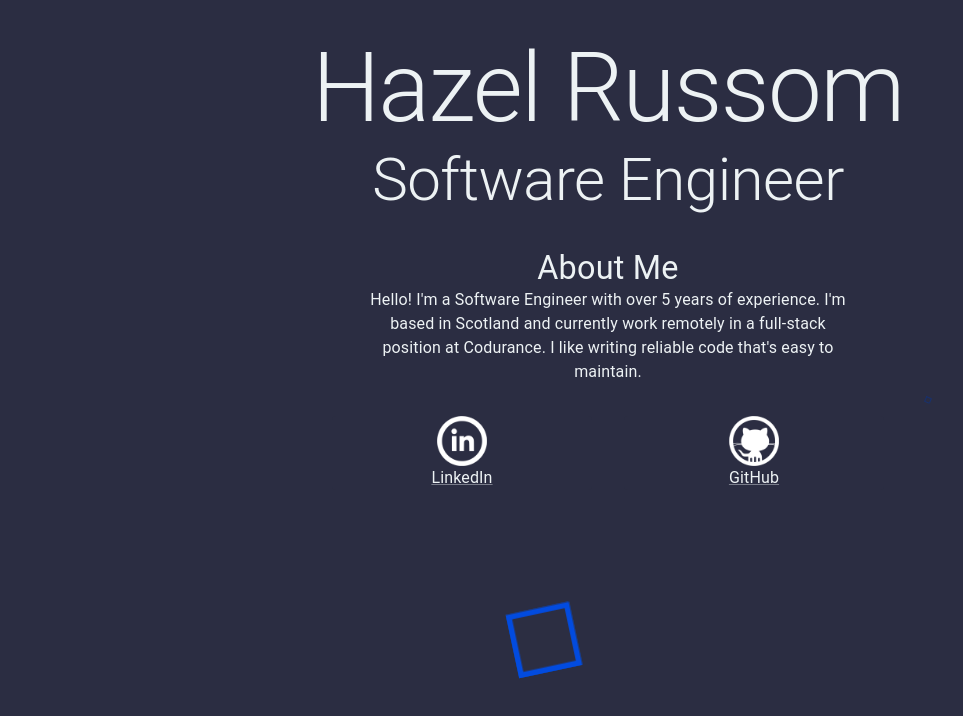
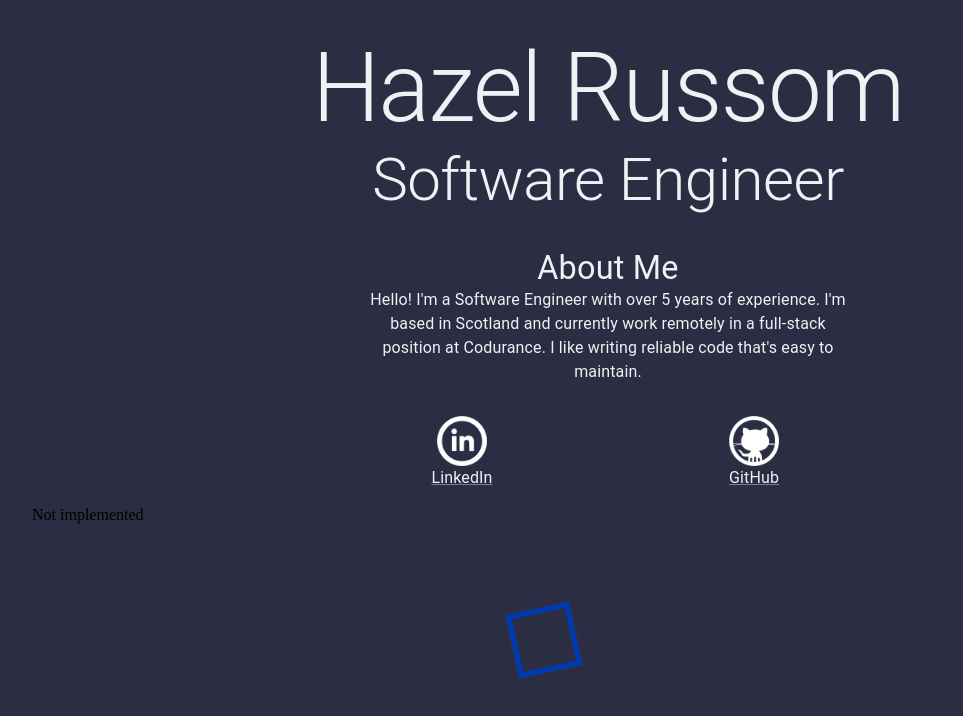
Before and after one commit to HazelRussom/hazelrussom.github.io, a React (Create React App) app: page / in a window 1280 px wide. Shown: the top 716 px of the page, without its empty margins (32-995 px from the left). Built offline with nearby package versions, Linux system fonts and the light colour scheme.

Commit message:
Init Projects | Update App.test

```diff
--- a/src/App.jsx
+++ b/src/App.jsx
@@ -2,6 +2,7 @@ import './App.css';
 import { Container } from '@mui/material';
 import LandingPage from "./LandingPage";
 import Header from "./Header";
+import Projects from "./Projects";
 import { Suspense } from 'react';
 import BackgroundElements from './BackgroundElements';
 
@@ -11,6 +12,7 @@ function App() {
       <Container>
         <Header/>
         <LandingPage/>
+        <Projects/>
         <BackgroundElements/>
     </Container>
   </Suspense>
--- /dev/null
+++ b/src/Projects.js
@@ -0,0 +1,5 @@
+export default function Projects() {
+    return (
+        <p>Not implemented</p>
+    )
+}
```
Also changed, not shown: 1 other file (tests, documents, lock files or other folders).
